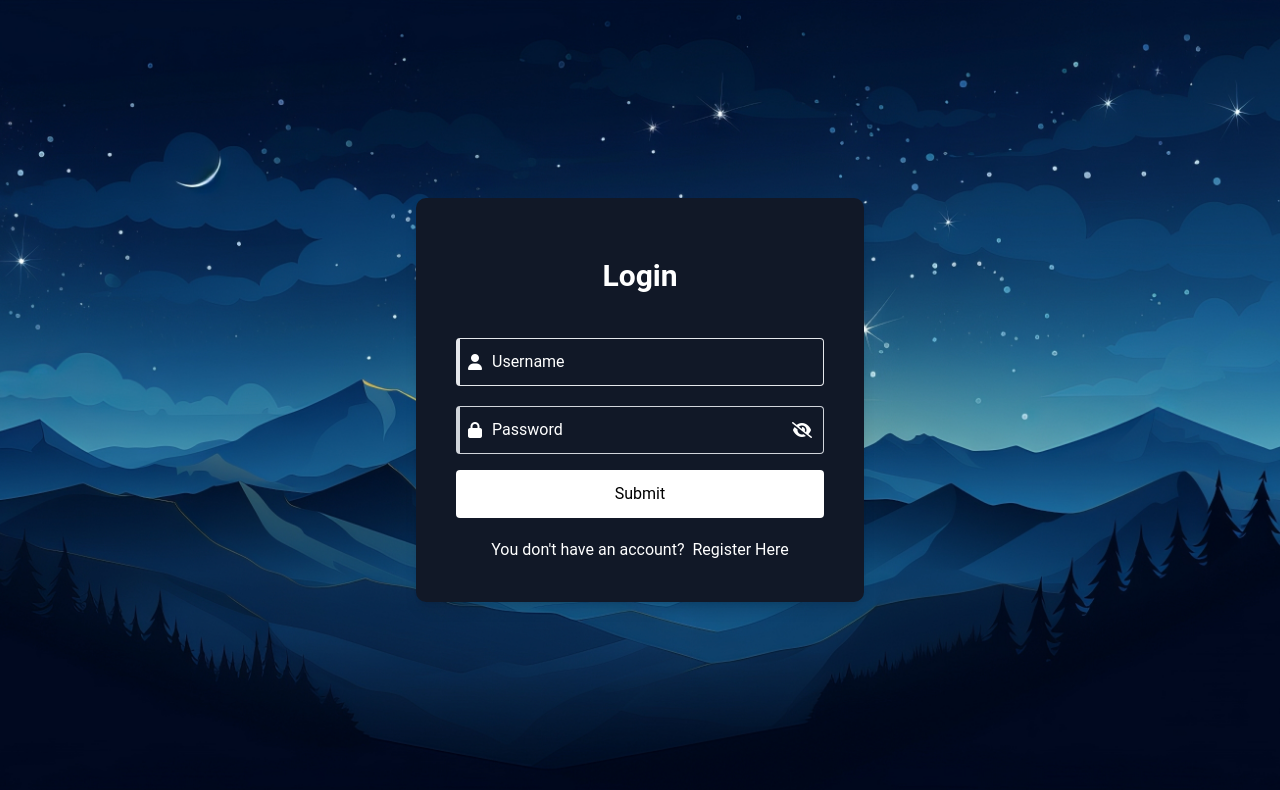
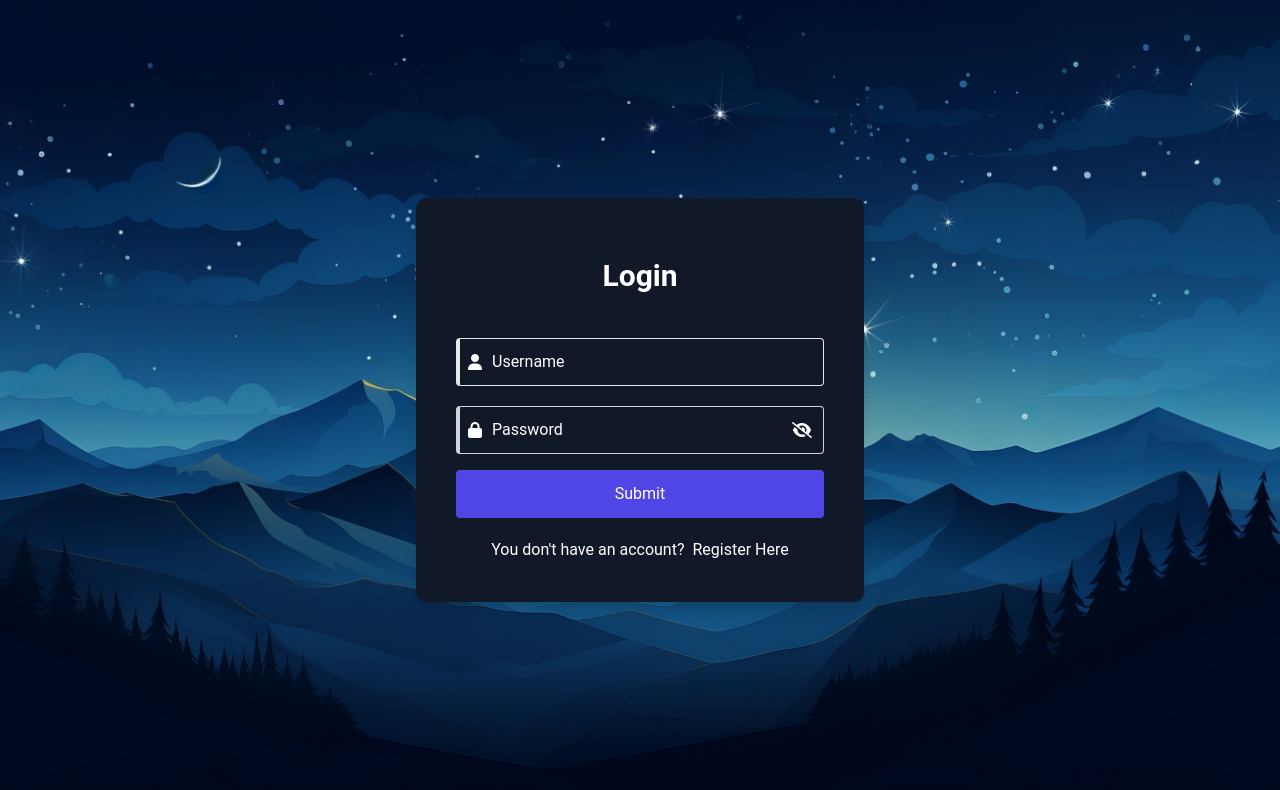
Before and after one commit to jnorgini/angular-jwt, an Angular app: page / in a window 1280 px wide. In both pictures the pointer is over the button "Submit". Shown: the top 790 px of the page. Built offline with nearby package versions, Linux system fonts and the light colour scheme; no server answers.

Commit message:
fix: submit hover color

```diff
--- a/src/app/pages/login/login.component.css
+++ b/src/app/pages/login/login.component.css
@@ -17,8 +17,7 @@
 }
 
 .login-page button:hover {
-  background-color: white;
-  color: black;
+  background-color: rgb(79 70 229);
 }
 
 .login-page button:active {
--- a/src/app/pages/register/register.component.css
+++ b/src/app/pages/register/register.component.css
@@ -21,8 +21,7 @@
 }
 
 .register-page button:hover {
-  background-color: white;
-  color: black;
+  background-color: rgb(79 70 229);
 }
 
 .register-page button:active {
```
